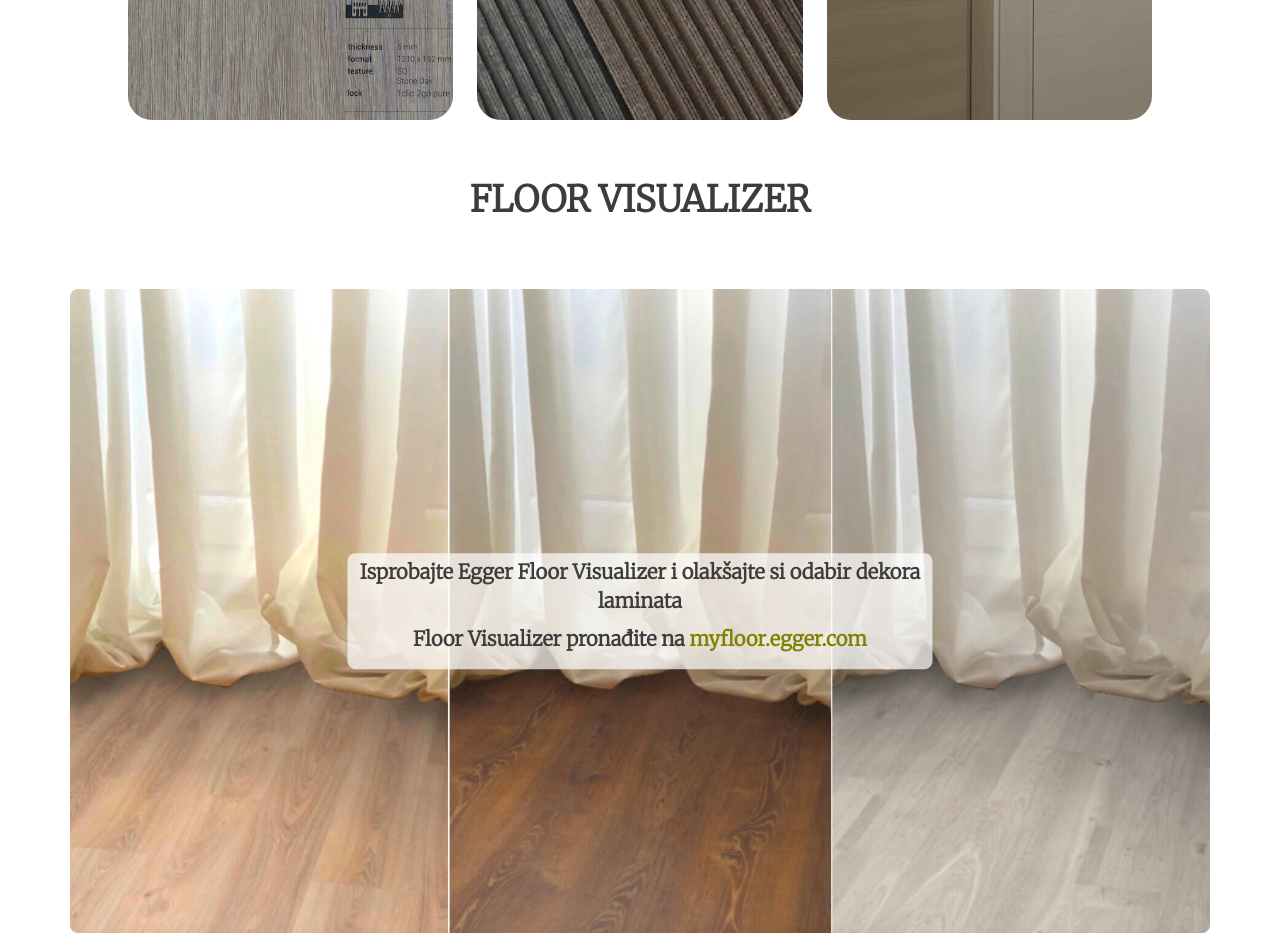
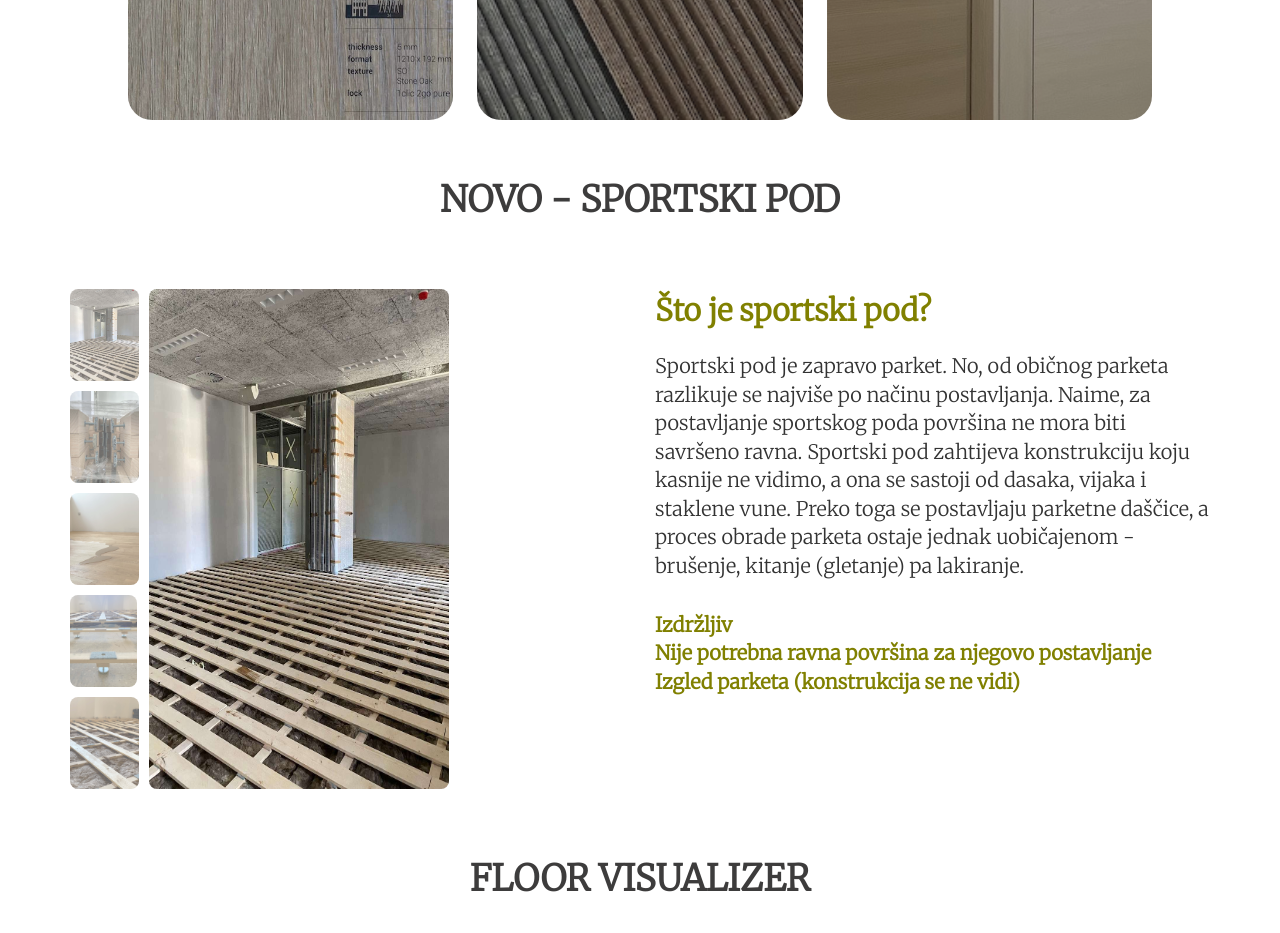
Before and after one commit to LeonaLj/audaxParketi, a plain HTML site: page index.html in a window 1280 px wide. Shown: the part 2900-3833 px from the top of the page. Drawn offline with nearby package versions, Linux system fonts and the light colour scheme.

Commit message:
added new things

```diff
--- a/index.html
+++ b/index.html
@@ -5,9 +5,8 @@
     <meta name="viewport" content="width=device-width, initial-scale=1.0" />
     <meta http-equiv="X-UA-Compatible" content="ie=edge" />
     <title>Audax parketi d.o.o. - Zadar</title>
-    <meta name="description" content="Tvrtka za maloprodaju i veleprodaju parketa, laminata, umjetne trave i LVT podova. U ponudi se još nalaze sobna vrata, vanjski ogradni i decking sustavi, lajsne te svi popratni materijali za postavljanje podnih obloga.">
-    <meta name="keywords" content="parketi, laminati, umjetna trava, lvt podovi, lajsne, ograda, decking, sobna vrata, zadar">
-
+    <meta name="description" content="Tvrtka za maloprodaju i veleprodaju parketa, laminata, umjetne trave i LVT podova. U ponudi se još nalaze sportski pod, sobna vrata, vanjski ogradni i decking sustavi, lajsne te svi popratni materijali za postavljanje podnih obloga.">
+    <meta name="keywords" content="parketi, laminati, umjetna trava, sportski pod, lvt podovi, lajsne, ograda, decking, sobna vrata, zadar">
     <link rel="preconnect" href="https://fonts.googleapis.com">
 <link rel="preconnect" href="https://fonts.gstatic.com" crossorigin>
 <link href="https://fonts.googleapis.com/css2?family=Merriweather:wght@300&display=swap" rel="stylesheet">
@@ -123,31 +122,6 @@
     </div>
       <!-- navigation end -->
     <!-- NEW HERO -->
-
-        <!-- <div class="container">
-          <div class="row justify-content-center">
-            <div class="div1-caption col-xl-8 col-lg-8 col-md-12 col-sm-12 col-xs-12" >
-                <p>Mnoštvo uzoraka i dekora</p>
-                <h1>Pretočite ideje u stvarnost</h1>
-                <a class="header-call" href="tel:0992510397"
-                  ><i
-                    class="fas fa-phone"
-                    style="padding: 10px; font-size: 25px"
-                  ></i>
-                  099 251 0397</a
-                >
-                <p style="line-height: 1.5;"><a style="font-size: 15px;" class="mail" href="https://www.google.com/maps/place/AUDAX+PARKETI+d.o.o./@44.1018302,15.2527439,17z/data=!3m1!4b1!4m5!3m4!1s0x4761fa95be895103:0x2387648eb90d1c5c!8m2!3d44.1017475!4d15.2550496">Ulica braće Miroslava i Janka Perice 65, Zadar</a></p>
-            </div>
-            <div class="div2 col-xl-4 col-lg-4 col-md-12 col-sm-12 col-xs-12">
-              <img src="header-foto.jpg" />
-              <p>Pratite nas na društvenim mrežama</p>
-              <div class="soc-icons">
-                <a href="https://m.facebook.com/pg/audax_parketi-103645967991569/posts/"><i style="padding-right: 20px;" class="fab fa-facebook-square"></i></a>
-                <a href="https://instagram.com/audax_parketi?igshid=jk636yxtfh7w"><i style="padding-left: 10px;" class="fab fa-instagram-square"></i></a>
-              </div>
-            </div>
-          </div>
-        </div> -->
 
         <!-- posebna ponuda -->
         <div>
@@ -280,6 +254,51 @@
       </div>
       <!-- offer -->
 
+      <!-- sport pod -->
+      <div class="container">
+        <div class="row">
+          <div class="visualizer-heading">
+            <h1 style="margin: 40px 0;">Novo - Sportski pod</h1>
+          </div>
+        </div>
+      </div>
+
+      <div class="container">
+        <div class="row justify-content-center">
+          <div class="product col-md-6 col-sm-12">
+            <div class="product-small-img">
+              <img src="foto/sportpod/IMG_5385.jpg" onclick="openImg(this)">
+              <img src="foto/sportpod/IMG_5407.jpg" onclick="openImg(this)">
+              <img src="foto/sportpod/IMG_5412.jpg" onclick="openImg(this)">
+              <img src="foto/sportpod/IMG_5447.jpg" onclick="openImg(this)">
+              <img src="foto/sportpod/IMG_5453.jpg" onclick="openImg(this)">
+            </div>
+            <div class="img-container">
+              <img id="imageBox" src="foto/sportpod/IMG_5385.jpg">
+            </div>
+          </div>
+          <div class="sport-floor-desc col-md-6 col-sm-12" style="margin: 10px 0;">
+            <div class="sport-char">
+              <span>Što je sportski pod?</span>
+              <p>Sportski pod je zapravo parket. No, od običnog parketa
+                razlikuje se najviše po načinu postavljanja. Naime, za postavljanje
+                sportskog poda površina ne mora biti savršeno ravna. Sportski pod
+                zahtijeva konstrukciju koju kasnije ne vidimo, a ona se sastoji od dasaka,
+                vijaka i staklene vune. Preko toga se postavljaju parketne daščice, a proces
+                obrade parketa ostaje jednak uobičajenom - brušenje, kitanje (gletanje) pa lakiranje.
+              </p>
+              <ul>
+                <li>Izdržljiv</li>
+                <li>Nije potrebna ravna površina za njegovo postavljanje</li>
+                <li>Izgled parketa (konstrukcija se ne vidi)</li>
+              </ul>
+            </div>
+          </div>
+        </div>
+      </div>
+
+      <!-- sport pod -->
+
       <!-- VISUALIZER -->
 
       <div class="container">
@@ -303,51 +322,7 @@
           </div>
         </section>
         </div>
-
-
       <!-- VISUALIZER -->
-
-
-      <!-- galerija -->
-
-      <!-- <div class="overlay"></div>
-      <div class="modal">
-        <img src="" alt="">
-        <button class="prev">prev</button>
-        <button class="next">next</button>
-        <button class="close">X</button>
-      </div>
-      <section>
-        <h3>NAŠI PROJEKTI</h3>
-        <div class="galler-container">
-          <div class="gallery-item">
-            <img src="foto/projects/project1.jpg">
-          </div>
-          <div class="gallery-item">
-            <img src="foto/projects/project2.jpg">
-          </div>
-          <div class="gallery-item">
-            <img src="foto/projects/project3.jpg">
-          </div>
-          <div class="gallery-item">
-            <img src="foto/projects/project4.jpg">
-          </div>
-          <div class="gallery-item">
-            <img src="foto/projects/project5.jpg">
-          </div>
-          <div class="gallery-item">
-            <img src="foto/projects/project6.jpg">
-          </div>
-          <div class="gallery-item">
-            <img src="foto/projects/project7.jpg">
-          </div>
-          <div class="gallery-item">
-            <img src="foto/projects/project8.jpg">
-          </div>
-        </div>
-      </section> -->
-
-       <!-- galerija -->
 
       <!-- about -->
       <div class="container" id="about-us">
@@ -605,12 +580,12 @@
             <div class="footer-info col-xl-6  col-lg-6 col-md-6 col-sm-12 col-xs-12">
               <ul >
                 <h3 style="padding-bottom: 30px; color: rgb(61, 60, 60);" class="pay-span">Kontakt</h3>
-                <li>
+                <!-- <li>
                   <span class="pay-span">Informacije:</span>
                   <a class="mail" href="mailto:info@audax-parketi.hr"
                     >info@audax-parketi.hr</a
                   >
-                </li>
+                </li> -->
                 <li>
                   <span class="pay-span">Marketing:</span>
                   <a class="mail" href="mailto:marketing@audax-parketi.hr"
@@ -640,6 +615,12 @@
 
       <!-- kontakt -->
 
-    <script defer src="lightbox.js"></script>
+      <script defer src="lightbox.js"></script>
+      <script>
+        function openImg(smallImg) {
+          const fullImg = document.getElementById("imageBox")
+          fullImg.src = smallImg.src
+        }
+      </script>
   </body>
 </html>
--- a/style.css
+++ b/style.css
@@ -14,6 +14,51 @@ body {
   width: auto !important;
   overflow-x: hidden !important;
 }
+
+/* sport pod */
+.product-small-img img{
+  height: 92px;
+  margin: 10px 0px;
+  cursor: pointer;
+  display: block;
+  opacity: .6;
+  border-radius: 8px;
+}
+
+.product-small-img img:hover {
+  opacity: 1;
+}
+
+.product {
+  display: flex;
+  /* justify-content: center; */
+}
+
+.img-container img{
+  height: 500px;
+  width: 300px;
+  border-radius: 8px;
+}
+
+.img-container {
+  margin: 10px 0 0 10px;
+}
+
+.sport-char span {
+  color: olive;
+  font-size: 30px;
+  font-weight: bold;
+}
+
+.sport-char p {
+  padding: 20px 0;
+}
+
+.sport-char ul li {
+  color: olive;
+}
+
+/* sport pod */
 
 /* NEW HERO */
 /* The hero image */
```
Also changed, not shown: decking.html (+0 -6 lines), karakteristike.html (+0 -6 lines), laminati.html (+0 -6 lines), lvt.html (+0 -6 lines), parketi.html (+0 -6 lines), trava.html (+0 -6 lines), vrata.html (+0 -6 lines), foto/sportpod/IMG_5385.jpg (added), foto/sportpod/IMG_5407.jpg (added), foto/sportpod/IMG_5412.jpg (added), foto/sportpod/IMG_5447.jpg (added), foto/sportpod/IMG_5452.jpg (added), foto/sportpod/IMG_5453.jpg (added), foto/sportpod/IMG_5468.jpg (added), 2 other files.
